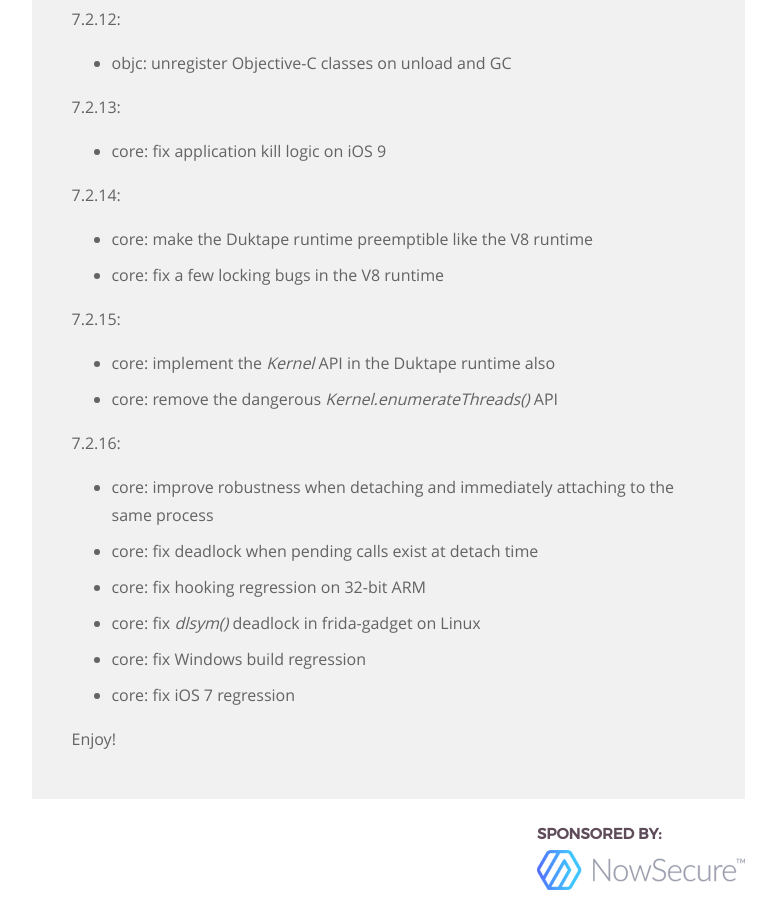
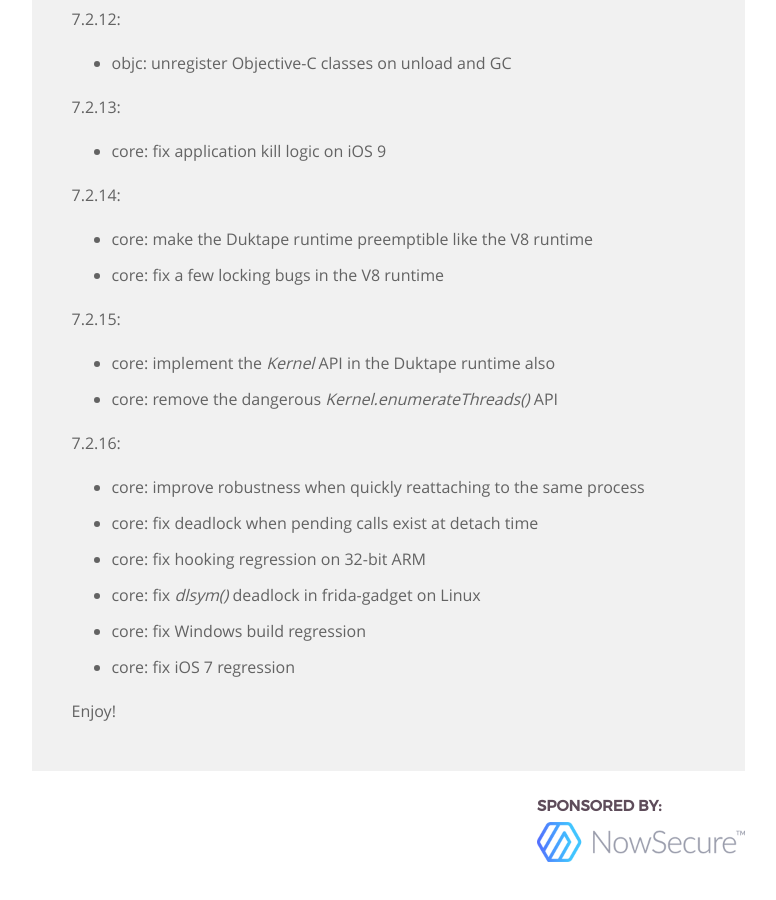
Before and after one commit to frida/frida-website, a Jekyll site: the page built from _posts/2016-06-02-frida-7-2-released.markdown, in a window 1280 px wide and 900 px high, scrolled down 4826 px. Shown: the whole window, without its empty margins (364-1140 px from the left). Built offline with Jekyll 4.4.1, drawn with Linux system fonts in a browser that asks for light colours; after the commit the page ends 5698 px from its top, so only the background shows below that.

Commit message:
Improve wording

```diff
--- a/_posts/2016-06-02-frida-7-2-released.markdown
+++ b/_posts/2016-06-02-frida-7-2-released.markdown
@@ -207,8 +207,7 @@ So in closing, let's summarize the changes:
 
 7.2.16:
 
-- core: improve robustness when detaching and immediately attaching to the same
-        process
+- core: improve robustness when quickly reattaching to the same process
 - core: fix deadlock when pending calls exist at detach time
 - core: fix hooking regression on 32-bit ARM
 - core: fix *dlsym()* deadlock in frida-gadget on Linux
```
